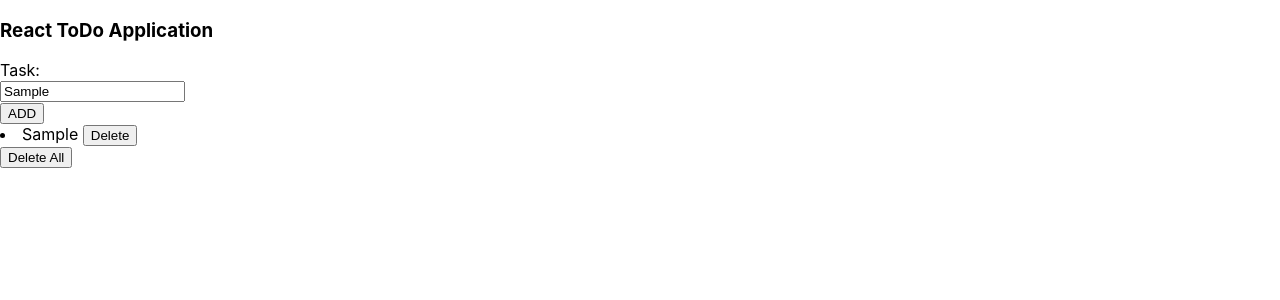
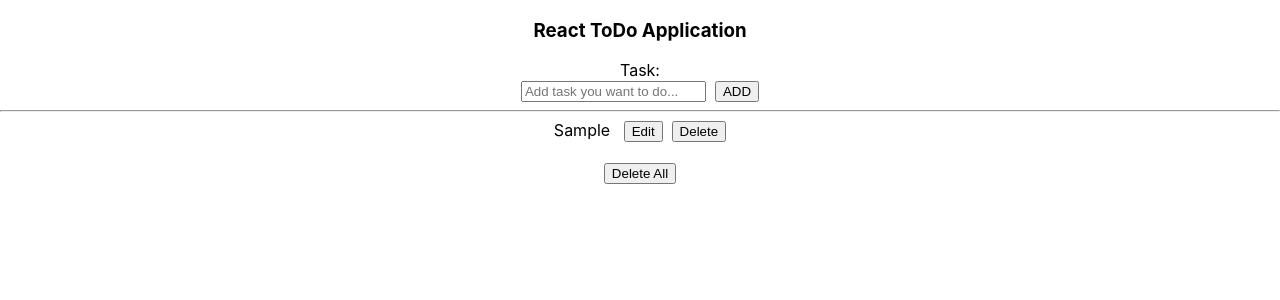
Before and after one commit to avadhootap/React_Todo_Application, a React (Create React App) app in the folder my-app/: page / in a window 1280 px wide. Both pictures are taken after typing "Sample" into the empty fields and a click on the button "ADD". Shown: the top 300 px of the page. Built offline with nearby package versions, Linux system fonts and the light colour scheme.

Commit message:
ReactTodo

```diff
--- a/my-app/src/App.css
+++ b/my-app/src/App.css
@@ -1,5 +1,5 @@
 .App {
-
+  text-align: center;
 }
 
 .App-logo {
--- a/my-app/src/App.tsx
+++ b/my-app/src/App.tsx
@@ -1,17 +1,50 @@
-import React from 'react';
-import logo from './logo.svg';
+import React, { useEffect, useState } from 'react'
 import './App.css';
-import Taskinput from './components/addTask/AddTodo';
+import TaskList from './components/todoList/ListTodo';
 import Delete from './components/DeleteAll/Delete';
-
-
+import AddTodo from './components/addTask/AddTodo';
 
 function App() {
+
+  const [task,setTask]=useState<string []>([]);
+  const [inputtask,setInputTask]=useState("");
+
+  // useEffect(()=>{
+  //   alert("Are you sure you want to Delete...?")
+  // },[])
+
+  function handleInputs(e){
+    setInputTask(e.target.value);
+  }
+
+  function deleteTask(id){
+    setTask((task)=>{
+      const deletetask=[...task];
+      deletetask.splice(id,1);
+      return deletetask;
+    });
+  }
+
+  function Deleteall(){
+    setTask((task)=>{
+      const deleteAll=[...task];
+      deleteAll.length=0;
+      return deleteAll;
+    });
+  }
+
+  function addtask(){
+    setTask((task)=>[...task,inputtask]);
+    setInputTask('');
+
+  }
   return (
     <div className='App'>
          <h3>React ToDo Application</h3>
          <div>
-          <Taskinput></Taskinput>
+          <AddTodo tasks={task} addtask={addtask} inputVal={inputtask} handleInput={handleInputs}></AddTodo><hr></hr>
+          <TaskList tasks={task} Delete={deleteTask}></TaskList><br></br>
+           <Delete DeleteAll={Deleteall}></Delete>
          </div>
     </div>
 
--- a/my-app/src/components/addTask/AddTodo.tsx
+++ b/my-app/src/components/addTask/AddTodo.tsx
@@ -1,44 +1,14 @@
-import React, { useState } from 'react'
-import TaskList from '../todoList/ListTodo';
-import Delete from '../DeleteAll/Delete';
-function Taskinput() {
 
-  const [task,setTask]=useState<string []>([]);
-  const [inputtask,setInputTask]=useState("");
-
-  function handleInput(e){
-    setInputTask(e.target.value);
-  }
-
-  function deleteTask(id){
-    setTask((task)=>{
-      const deletetask=[...task];
-      deletetask.splice(id,1);
-      return deletetask;
-    });
-  }
-
-  function Deleteall(){
-    setTask((task)=>{
-      const deleteAll=[...task];
-      deleteAll.length=0;
-      return deleteAll;
-    });
-  }
-
-  function addtask(){
-    setTask((task)=>[...task,inputtask]);
-  }
-
+function AddTodo(prop) {
+  const {handleInput,addtask,inputVal}=prop;
   return (
     <div>
       <label >Task:</label><br></br>
-      <input type="text" id="task" name="task" onChange={handleInput} placeholder={"Add task you want to do..."}/><br></br>
+      <input type="text" id="task" name="task" value={inputVal} onChange={handleInput} placeholder={"Add task you want to do..."}/> &nbsp;
       <button type='button' id='btn' onClick={addtask}>ADD</button>
-      <TaskList tasks={task} Delete={deleteTask}></TaskList>
-      <Delete DeleteAll={Deleteall}></Delete>
+
     </div>
   )
 }
 
-export default Taskinput
+export default AddTodo
--- a/my-app/src/components/todoList/ListTodo.tsx
+++ b/my-app/src/components/todoList/ListTodo.tsx
@@ -1,4 +1,5 @@
 import React from 'react'
+import Todo from './Todo';
 function TaskList(props) {
   const {tasks,Delete}=props;
   return (
@@ -7,7 +8,7 @@ function TaskList(props) {
     {tasks?.length > 0 && (
         <div>
             {tasks.map((task,index) => (
-            <li key={index}>{task} <button type='button' id='btn' onClick={()=>Delete(index)}>Delete</button></li>
+            <Todo tasks={task} indexVal={index} DeleteTask={Delete}></Todo>
               ))}
         </div>
       )}
--- /dev/null
+++ b/my-app/src/components/todoList/Todo.tsx
@@ -0,0 +1,15 @@
+import React from 'react'
+
+function Todo(prop) {
+    const{tasks,indexVal,DeleteTask}=prop;
+  return (
+    <div>
+      <div key={indexVal}>{tasks} &nbsp;&nbsp;
+      <button type='button' id='edit'>Edit</button> &nbsp;
+      <button type='button' id='btn' onClick={()=>DeleteTask(indexVal)}>Delete</button></div>
+
+    </div>
+  )
+}
+
+export default Todo
```
